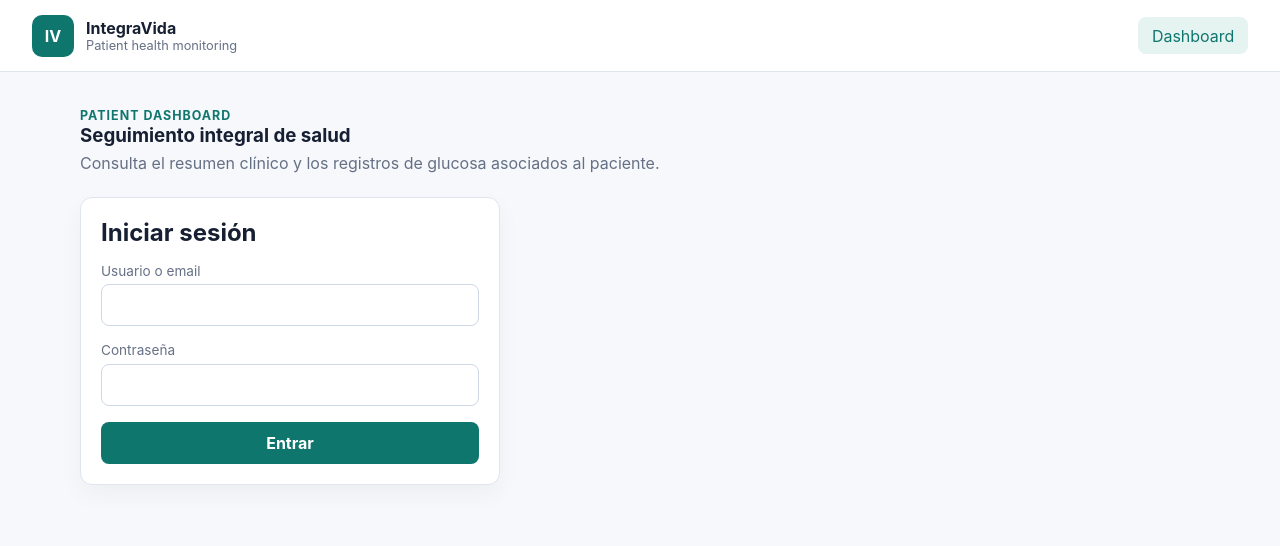
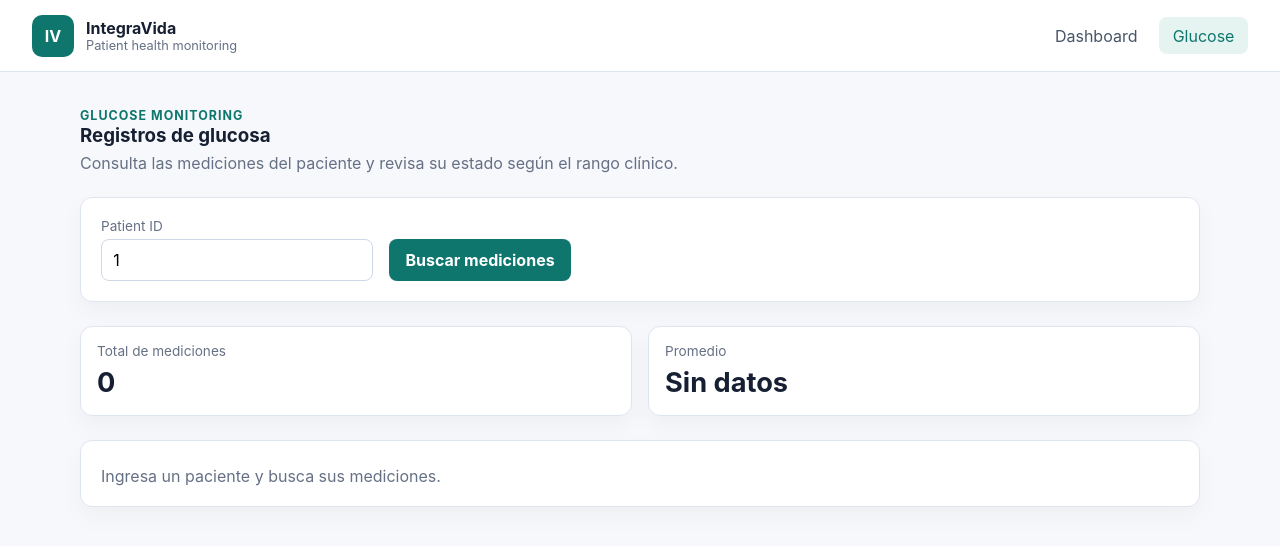
Before and after one commit to MTS-OpenSource/Integravida-FrontendServices, an Angular app: page /glucose-monitoring in a window 1280 px wide. Before the commit this address led to /dashboard. Shown: the top 546 px of the page. Built offline with nearby package versions, Linux system fonts and the light colour scheme.

Commit message:
feat: add glucose monitoring presentation flow

```diff
--- a/src/app/app.html
+++ b/src/app/app.html
@@ -10,6 +10,7 @@
 
     <nav aria-label="Primary navigation">
       <a routerLink="/dashboard" routerLinkActive="active">Dashboard</a>
+      <a routerLink="/glucose-monitoring" routerLinkActive="active">Glucose</a>
     </nav>
   </header>
 
--- a/src/app/app.routes.ts
+++ b/src/app/app.routes.ts
@@ -14,6 +14,13 @@ export const routes: Routes = [
       ),
   },
   {
+    path: 'glucose-monitoring',
+    loadChildren: () =>
+      import('./glucose-monitoring/presentation/glucose-monitoring.routes').then(
+        (module) => module.GLUCOSE_MONITORING_ROUTES,
+      ),
+  },
+  {
     path: '**',
     redirectTo: 'dashboard',
   },
--- /dev/null
+++ b/src/app/glucose-monitoring/presentation/glucose-monitoring.routes.ts
@@ -0,0 +1,10 @@
+import { Routes } from '@angular/router';
+
+import { GlucoseRecordList } from './glucose-record-list/glucose-record-list';
+
+export const GLUCOSE_MONITORING_ROUTES: Routes = [
+  {
+    path: '',
+    component: GlucoseRecordList,
+  },
+];
--- /dev/null
+++ b/src/app/glucose-monitoring/presentation/glucose-record-list/glucose-record-list.css
@@ -0,0 +1,126 @@
+.glucose-page {
+  display: grid;
+  gap: 1.5rem;
+}
+
+.page-heading h1 {
+  margin: 0;
+}
+
+.page-heading p,
+.empty-state {
+  color: #667085;
+  margin: 0.35rem 0 0;
+}
+
+.eyebrow {
+  color: #0f766e;
+  font-size: 0.78rem;
+  font-weight: 700;
+  letter-spacing: 0.08em;
+  text-transform: uppercase;
+}
+
+.card,
+.metric-card {
+  background: #ffffff;
+  border: 1px solid #dfe5ef;
+  border-radius: 12px;
+  box-shadow: 0 10px 24px rgba(23, 32, 51, 0.04);
+}
+
+.card {
+  padding: 1.25rem;
+}
+
+.filter-card {
+  display: flex;
+  align-items: end;
+  gap: 1rem;
+}
+
+.summary-grid {
+  display: grid;
+  gap: 1rem;
+  grid-template-columns: repeat(2, minmax(0, 1fr));
+}
+
+.metric-card {
+  display: grid;
+  gap: 0.4rem;
+  padding: 1rem;
+}
+
+.metric-card span,
+label span {
+  color: #667085;
+  font-size: 0.85rem;
+}
+
+.metric-card strong {
+  color: #172033;
+  font-size: 1.7rem;
+}
+
+label {
+  display: grid;
+  gap: 0.35rem;
+}
+
+input {
+  min-height: 42px;
+  border: 1px solid #cfd8e6;
+  border-radius: 8px;
+  padding: 0.55rem 0.7rem;
+}
+
+button {
+  min-height: 42px;
+  border: 0;
+  border-radius: 8px;
+  background: #0f766e;
+  color: #ffffff;
+  cursor: pointer;
+  font-weight: 700;
+  padding: 0 1rem;
+}
+
+.error {
+  color: #b42318;
+  margin: 0;
+}
+
+.records-table {
+  border: 1px solid #e7ecf3;
+  border-radius: 10px;
+  overflow: hidden;
+}
+
+.table-row {
+  display: grid;
+  grid-template-columns: 1.5fr 1fr 1fr;
+  gap: 1rem;
+  padding: 0.85rem 1rem;
+}
+
+.table-row + .table-row {
+  border-top: 1px solid #e7ecf3;
+}
+
+.table-head {
+  background: #f8fafc;
+  color: #475467;
+  font-size: 0.82rem;
+  font-weight: 700;
+}
+
+@media (max-width: 700px) {
+  .filter-card {
+    align-items: stretch;
+    flex-direction: column;
+  }
+
+  .summary-grid {
+    grid-template-columns: 1fr;
+  }
+}
--- /dev/null
+++ b/src/app/glucose-monitoring/presentation/glucose-record-list/glucose-record-list.html
@@ -0,0 +1,62 @@
+<section class="glucose-page">
+  <header class="page-heading">
+    <div>
+      <span class="eyebrow">Glucose Monitoring</span>
+      <h1>Registros de glucosa</h1>
+      <p>Consulta las mediciones del paciente y revisa su estado según el rango clínico.</p>
+    </div>
+  </header>
+
+  <section class="card filter-card">
+    <label>
+      <span>Patient ID</span>
+      <input
+        type="number"
+        min="1"
+        [ngModel]="patientId()"
+        (ngModelChange)="patientId.set(+$event)"
+        name="patientId"
+      />
+    </label>
+
+    <button type="button" (click)="loadRecords()">Buscar mediciones</button>
+  </section>
+
+  <section class="summary-grid">
+    <article class="metric-card">
+      <span>Total de mediciones</span>
+      <strong>{{ glucoseService.records().length }}</strong>
+    </article>
+
+    <article class="metric-card">
+      <span>Promedio</span>
+      <strong>{{ averageLevel() ?? 'Sin datos' }}</strong>
+    </article>
+  </section>
+
+  <section class="card">
+    @if (glucoseService.loading()) {
+      <p class="empty-state">Cargando registros de glucosa...</p>
+    } @else if (glucoseService.error()) {
+      <p class="error">{{ glucoseService.error() }}</p>
+    } @else if (glucoseService.records().length) {
+      <div class="records-table">
+        <div class="table-row table-head">
+          <span>Fecha</span>
+          <span>Valor</span>
+          <span>Estado</span>
+        </div>
+
+        @for (record of glucoseService.records(); track record.id) {
+          <div class="table-row">
+            <span>{{ record.recordedAt ?? 'Sin fecha' }}</span>
+            <strong>{{ record.glucoseLevel ?? 'Sin dato' }}</strong>
+            <span>{{ statusFor(record) }}</span>
+          </div>
+        }
+      </div>
+    } @else {
+      <p class="empty-state">Ingresa un paciente y busca sus mediciones.</p>
+    }
+  </section>
+</section>
--- /dev/null
+++ b/src/app/glucose-monitoring/presentation/glucose-record-list/glucose-record-list.ts
@@ -0,0 +1,42 @@
+import { Component, computed, inject, signal } from '@angular/core';
+import { FormsModule } from '@angular/forms';
+
+import { GlucoseService } from '../../application/glucose.service';
+import { GlucoseRecordEntity } from '../../domain/model/glucose-record.entity';
+
+@Component({
+  selector: 'app-glucose-record-list',
+  imports: [FormsModule],
+  templateUrl: './glucose-record-list.html',
+  styleUrl: './glucose-record-list.css',
+})
+export class GlucoseRecordList {
+  protected readonly glucoseService = inject(GlucoseService);
+  protected readonly patientId = signal(1);
+
+  protected readonly averageLevel = computed(() => {
+    const values = this.glucoseService
+      .records()
+      .map((record) => record.glucoseLevel)
+      .filter((value): value is number => value !== null);
+
+    if (!values.length) {
+      return null;
+    }
+
+    const total = values.reduce((sum, value) => sum + value, 0);
+    return Number((total / values.length).toFixed(2));
+  });
+
+  protected loadRecords(): void {
+    this.glucoseService.getReadings(this.patientId());
+  }
+
+  protected statusFor(record: GlucoseRecordEntity): string {
+    if (record.glucoseLevel === null) {
+      return 'Sin dato';
+    }
+
+    return this.glucoseService.evaluateRange(record.glucoseLevel);
+  }
+}
```
